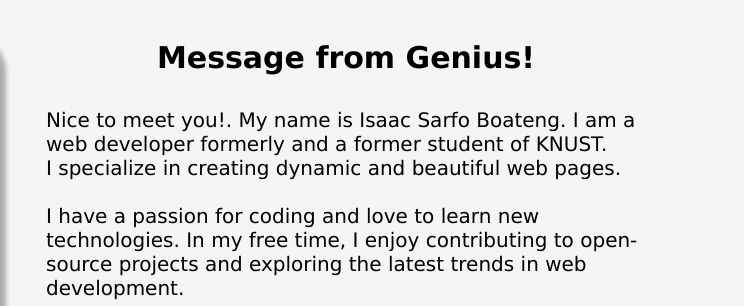
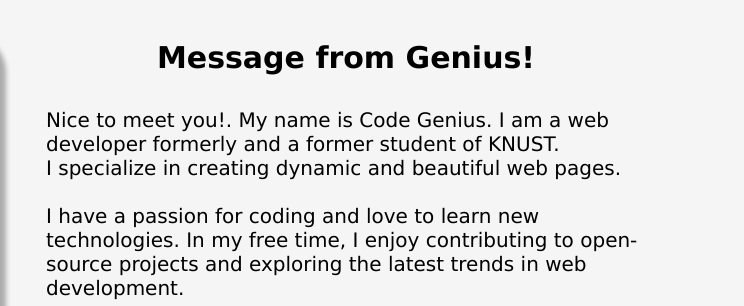
Before and after one commit to codegeniusgh/testweb, a plain HTML site: page index.html in a window 1280 px wide. Shown: the part 118-424 px from the top of the page, 536-1280 px from the left. Drawn offline with Linux system fonts and the light colour scheme.

Commit message:
Updated name index.html

```diff
--- a/index.html
+++ b/index.html
@@ -22,7 +22,7 @@
 
 
             <p>Nice to meet you!.
-                My name is Isaac Sarfo Boateng. I am a web developer formerly and a former student of KNUST.
+                My name is Code Genius. I am a web developer formerly and a former student of KNUST.
                 <p>I specialize in creating dynamic and beautiful web pages. </p>
                 <br>I have a passion for coding and love to learn new technologies.
                 In my free time, I enjoy contributing to open-source projects and exploring the latest trends in web development.
```
